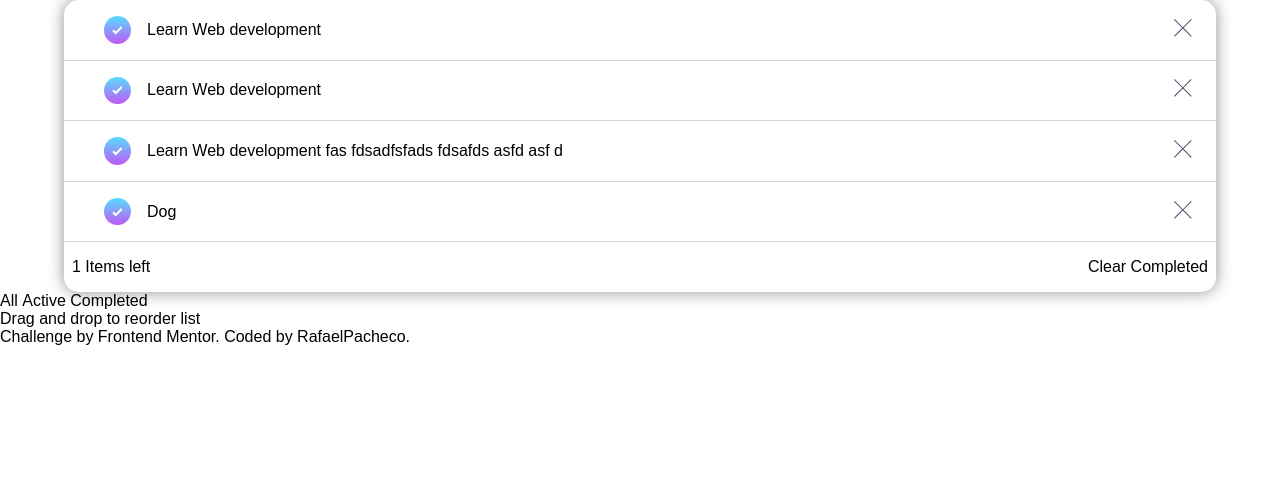
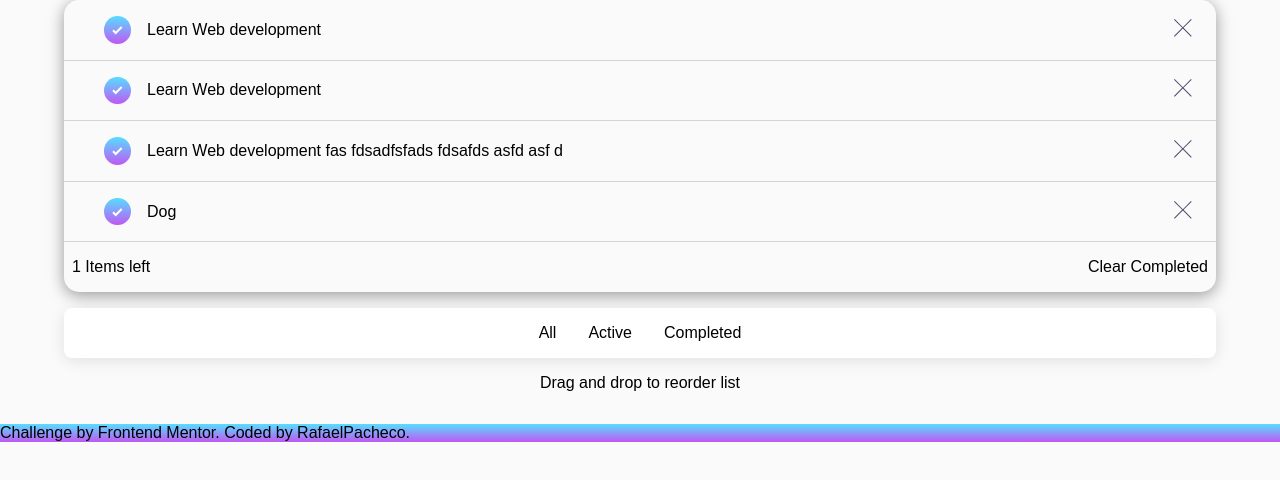
Before and after one commit to rafa64H/todo-app, a plain HTML site: page index.html in a window 1280 px wide. Shown: the part 180-660 px from the top of the page. Drawn offline with Linux system fonts and the light colour scheme.

Commit message:
I styled the filter buttons, the .end-paragraph and added some background to the footer, also I wrote my github profile link to the footer link with my name "Rafael Pacheco".

```diff
--- a/css/main.css
+++ b/css/main.css
@@ -30,6 +30,10 @@
     max-width: auto;
     box-sizing: border-box;
     font-family: sans-serif;
+}
+
+body{
+    background-color: var(--light-Very-Light-Gray);
 }
 
 button{
@@ -120,7 +124,7 @@ header{
     margin: 0 auto;
 
     border-radius: 15px;
-    box-shadow: 0rem 0rem 1rem  rgba(0, 0, 0, 0.45);
+    box-shadow: 0rem 0.2rem 1rem  rgba(0, 0, 0, 0.4);
 }
 
 .list-item{
@@ -148,7 +152,36 @@ header{
     padding: 1em 0.5em;
 }
 
+
+.bottom-filters{
+    display: flex;
+    justify-content: center;
+
+    background-color: white;
+    width: 90%;
+    margin: 1em auto;
+    padding: 1em;
+
+    border-radius: 0.5rem;
+    box-shadow: 0rem 0.2rem 1rem  rgba(0, 0, 0, 0.1);
+}
+
 .bottom-filters--1{
     display: none;
 }
+
+.filter-btns{
+    margin: 0 1em;
+}
 /*List and list items--*/
+
+/*--End-paragraph and footer*/
+
+.end-paragraph{
+    text-align: center;
+}
+
+footer{
+    background: var(--Chec-Background);
+    margin-top: 2em;
+}
--- a/index.html
+++ b/index.html
@@ -114,7 +114,7 @@
   <!--Footer and links-->
   <footer>
     Challenge by <a href="https://www.frontendmentor.io?ref=challenge" class="footer__Link" target="_blank">
-    Frontend Mentor</a>. Coded by <a href="#" class="footer__link">RafaelPacheco</a>.
+    Frontend Mentor</a>. Coded by <a href="https://github.com/rafa64H" class="footer__link">RafaelPacheco</a>.
   </footer>
   <!--/Footer and links-->
 </body>
```
